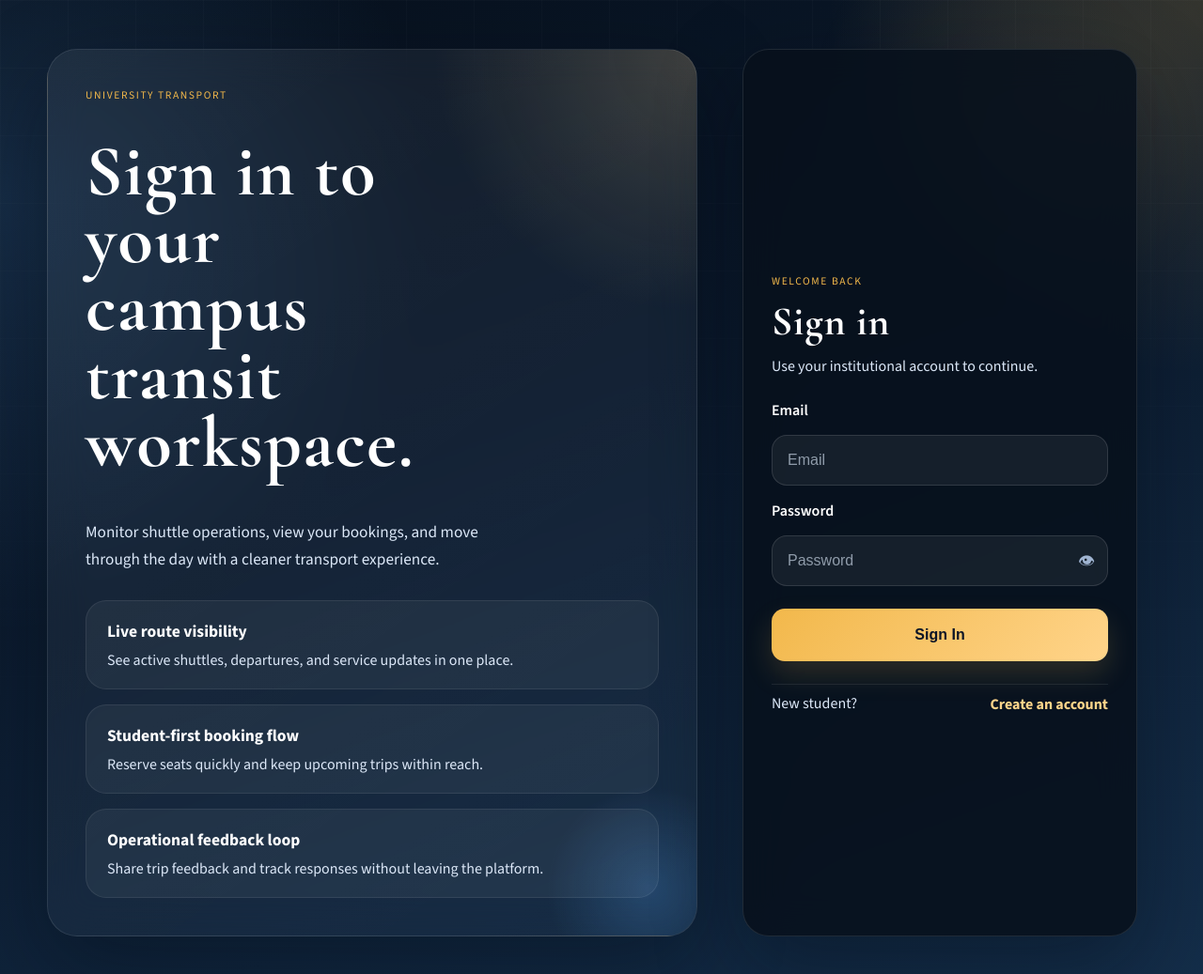
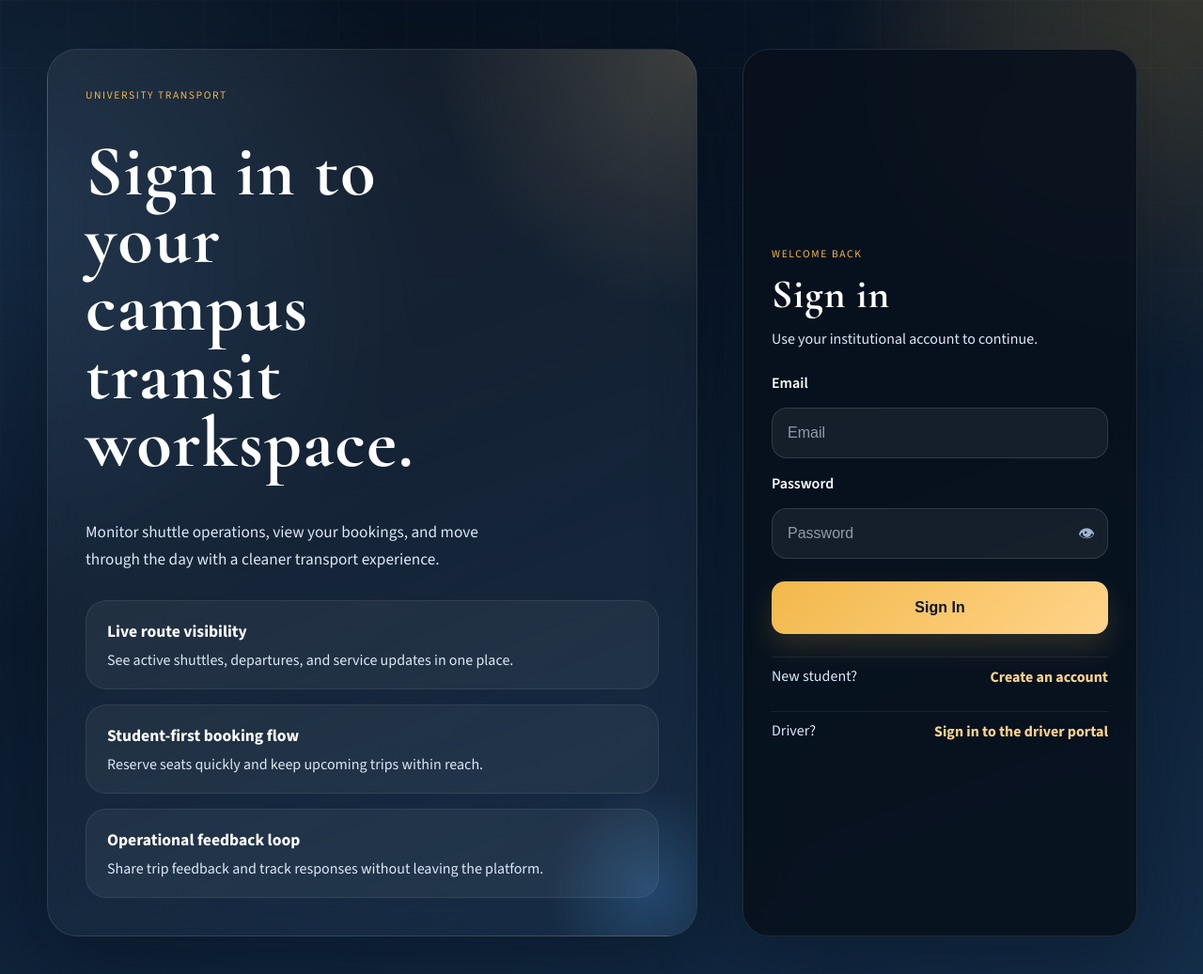
Before and after one commit to Jedidah756/SmartDrive, a Django app: page /login/ in a window 1280 px wide. Shown: the top 1037 px of the page at 94% size. Run offline with Django 5.2, Linux system fonts and the light colour scheme; some libraries are stand-ins or nearby versions.

Commit message:
Add driver portal link to main login page for live site access

```diff
--- a/campus_transport/templates/auth/login.html
+++ b/campus_transport/templates/auth/login.html
@@ -55,6 +55,10 @@
                 <p>New student?</p>
                 <a href="{% url 'accounts:register' %}">Create an account</a>
             </div>
+            <div class="auth-footnote">
+                <p>Driver?</p>
+                <a href="{% url 'driver:login' %}">Sign in to the driver portal</a>
+            </div>
         </div>
     </section>
 </div>
```
